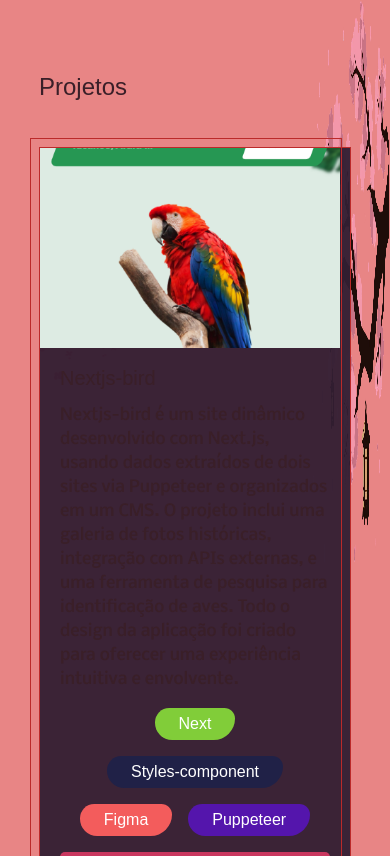
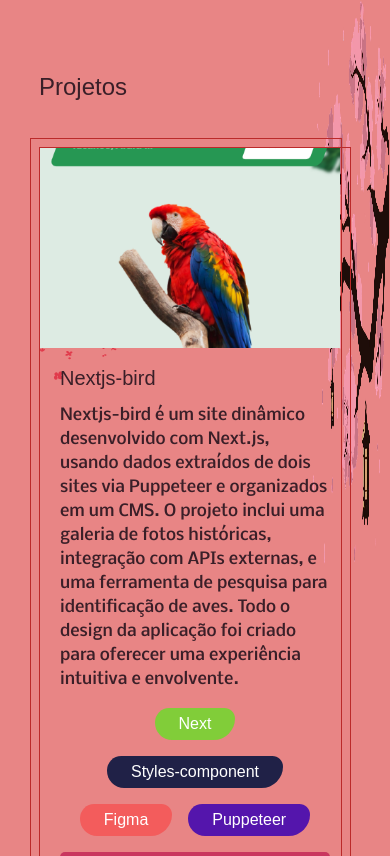
Before and after one commit to LaryssaGomes/my-portfolio-japanese-theme, a Next.js app: page / in a window 390 px wide. Shown: the part 5868-6724 px from the top of the page. Built offline with nearby package versions, Linux system fonts and the light colour scheme; a web font is replaced by a local one.

Commit message:
atualizar estilo de fundo da classe double-border para melhor responsividade

```diff
--- a/src/components/BoxProject/styles.scss
+++ b/src/components/BoxProject/styles.scss
@@ -2,8 +2,12 @@
   position: relative; /* Para criar um contexto de posicionamento */
   border: 1px solid #bb2a2a; /* Primeira borda */
   padding: 20px; /* Espaço interno do elemento */
-  background: var(--skill-card-bg);
+  background: transparent;
   transition: background-color 0.8s ease;
+
+  :global(html[data-daytime="night"]) & {
+    background: var(--skill-card-bg);
+  }
 }
 
 .double-border::after {
```
